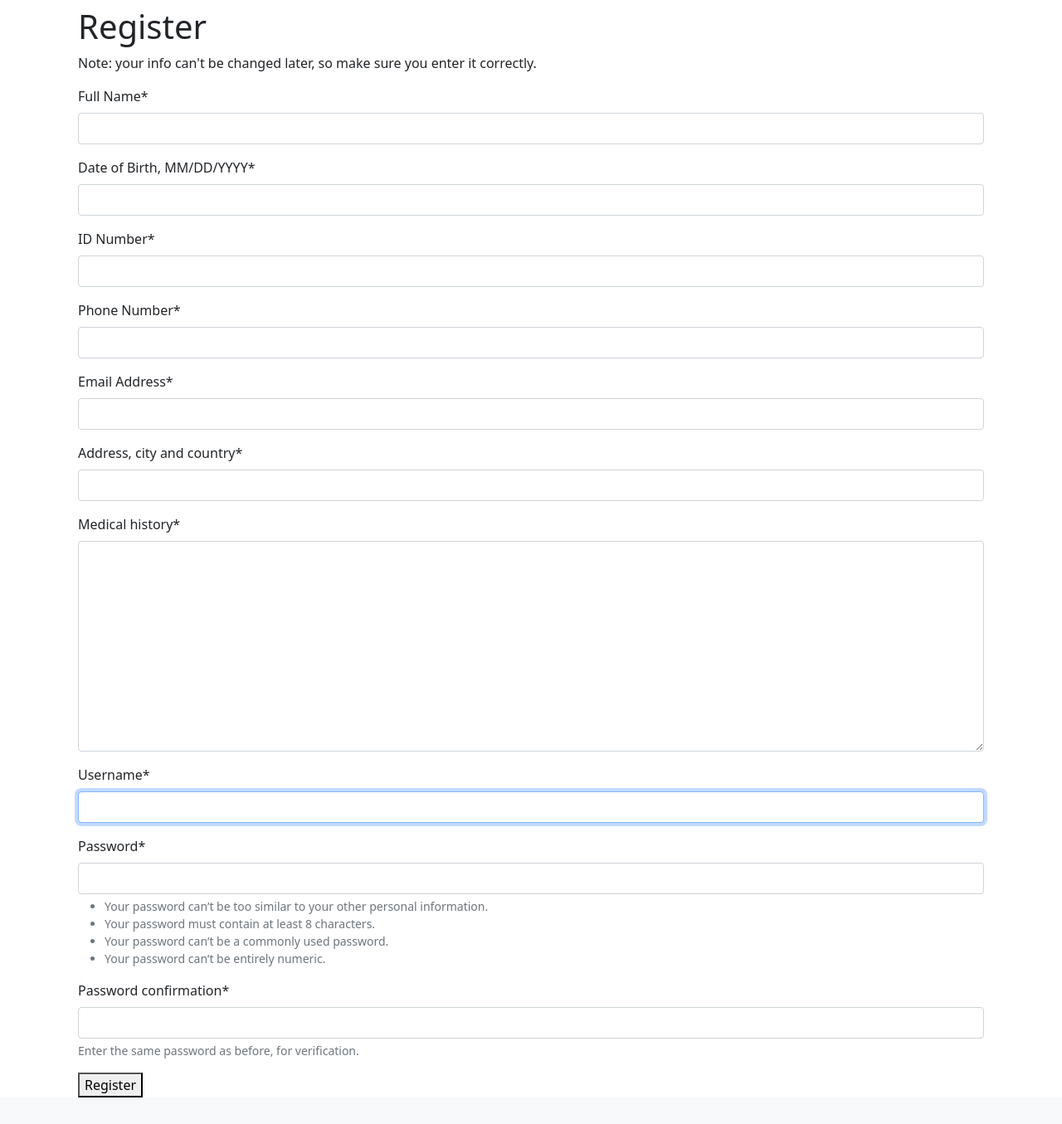
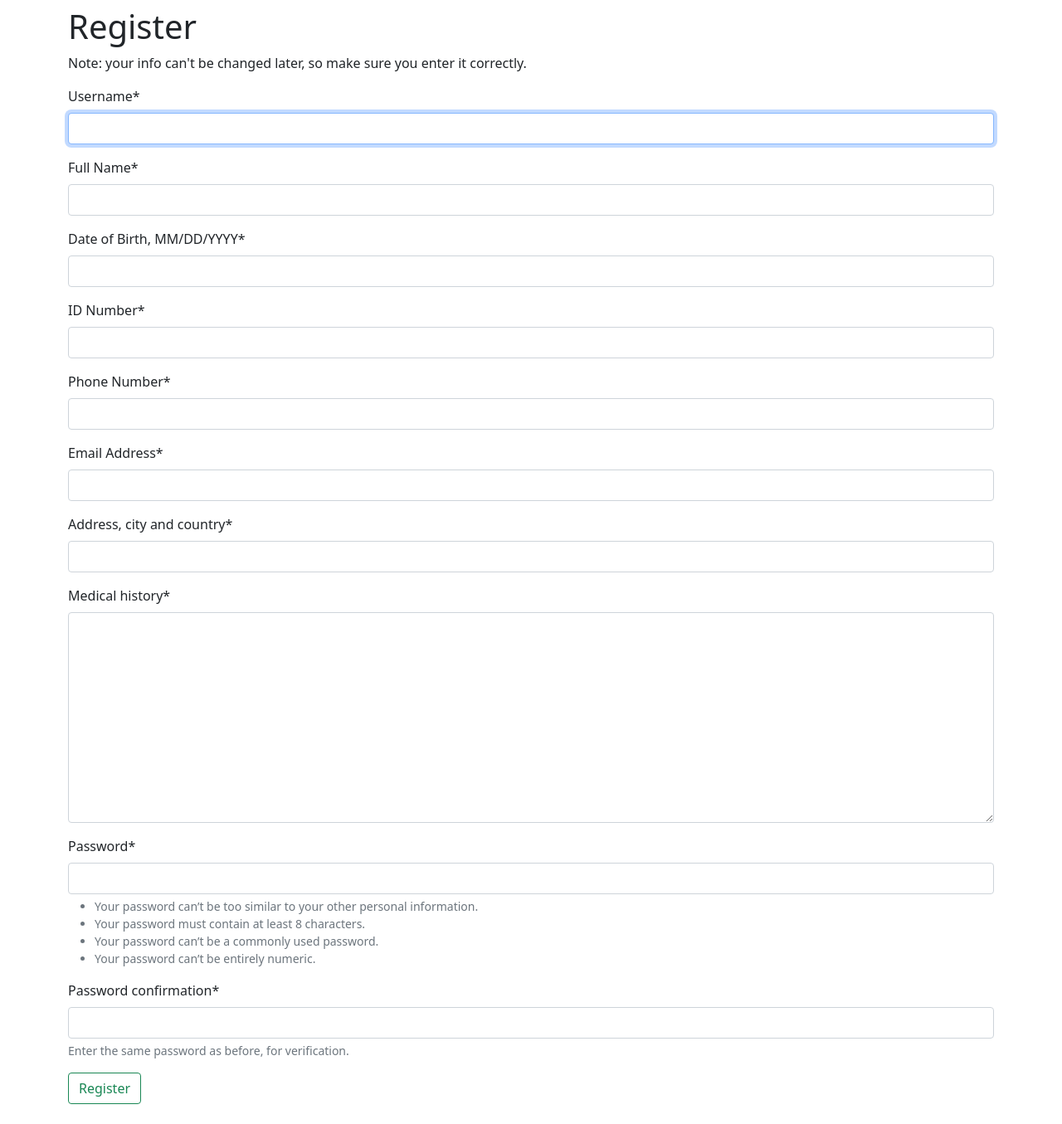
Before and after one commit to bechara-rizk/AUBCOVAX, a Django app: page /register/ in a window 1280 px wide. Shown: the part 56-1411 px from the top of the page at 83% size. Before the commit the page ends 1379 px from the top, so only its background shows below. Run offline with Django 4.2, Linux system fonts and the light colour scheme; some libraries are stand-ins or nearby versions.

```diff
--- a/mysite/main/forms.py
+++ b/mysite/main/forms.py
@@ -17,4 +17,4 @@ class RegisterForm(UserCreationForm):
     class Meta:
         model=Account
         #add fields in order of appearance including username, password, and password2
-        fields=['name', 'DOB', 'ID_nbr', 'phone_nbr', 'email', 'address', 'medical_history', 'username', 'password1', 'password2']
+        fields=['username', 'name', 'DOB', 'ID_nbr', 'phone_nbr', 'email', 'address', 'medical_history', 'password1', 'password2']
--- a/mysite/main/templates/base.html
+++ b/mysite/main/templates/base.html
@@ -5,6 +5,8 @@
     <meta name="viewport" content="width=device-width, initial-scale=1">
     <title>{% block title %}{% endblock %} | AUBCOVAX</title>
     <link href="https://cdn.jsdelivr.net/npm/bootstrap@5.0.2/dist/css/bootstrap.min.css" rel="stylesheet" integrity="sha384-EVSTQN3/azprG1Anm3QDgpJLIm9Nao0Yz1ztcQTwFspd3yD65VohhpuuCOmLASjC" crossorigin="anonymous">
+    {% load static %}
+    <link rel="icon" type="image/x-icon" href="{% static '/vaccine.png' %}">
     {% block css %}
     <style>
 
@@ -16,7 +18,7 @@
     <nav class="navbar navbar-expand-md navbar-light bg-light mb-2">
       <div class="container-fluid">
         <a class="navbar-brand mb-0 h1" href="/">
-          {% load static %}
+
           <img src="{% static '/vaccine.png' %}" alt="" width="24px" height="24px" class="d-inline-block align-text-top">
           AUBCOVAX
         </a>
@@ -65,7 +67,7 @@
         </div>
       </div>
     </nav>
-    <div class="container-sm">
+    <div class="container-sm mb-4">
       {% block content %}
       {% endblock %}
     </div>
--- a/mysite/main/templates/register.html
+++ b/mysite/main/templates/register.html
@@ -8,13 +8,11 @@
 {% load crispy_forms_tags %}
 
 {% block content %}
-<div class="container-fluid">
 <h1>Register</h1>
 <p>Note: your info can&apos;t be changed later, so make sure you enter it correctly.</p>
 <form method="POST" action="" class="form-group">
     {% csrf_token %}
     {{ form|crispy }}
-        <button type="submit">Register</button>
+    <button class="btn btn-outline-success" type="submit">Register</button>
 </form>
-</div>
 {% endblock %}
```
Lines whose indentation alone changed are shown as unchanged.
